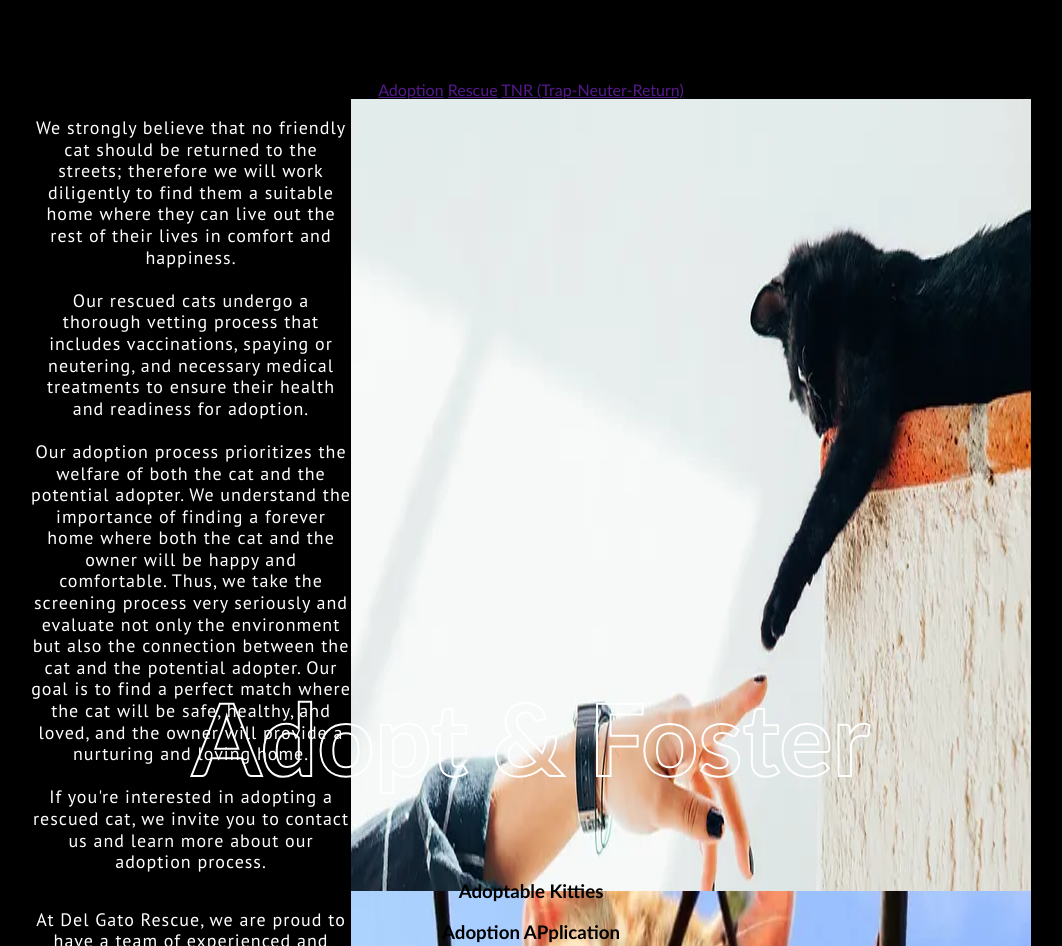
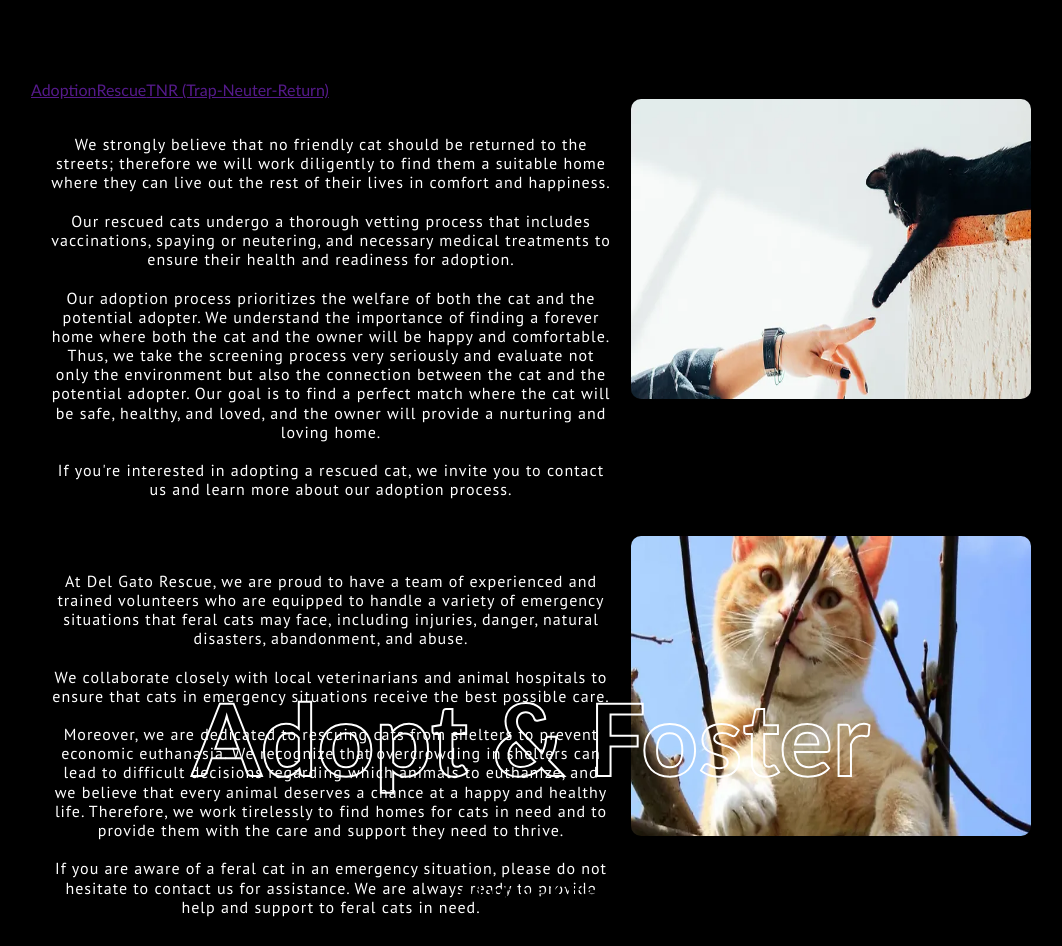
Before and after one commit to BrinkOfSecondBailout/Del-Gato-Rescue, a plain HTML site: page index.html in a window 1280 px wide. Shown: the part 1766-2712 px from the top of the page, without its empty margins (109-1171 px from the left). Drawn offline with Linux system fonts and the light colour scheme.

Commit message:
texts added

```diff
--- a/index.html
+++ b/index.html
@@ -61,10 +61,13 @@
     <section id="our-work">
         <div class="our-work-content">
             <h1>Our Work</h1>
+            <div class="our-work-links">
                 <a href="">Adoption</a>
                 <a href="">Rescue</a>
                 <a href="">TNR (Trap-Neuter-Return)</a>
+            </div>
             <div class="our-work-flex">
+                <div class="our-work-text">
                     <p>We strongly believe that no friendly cat should be returned to the streets; therefore we will work
                         diligently to find them a suitable home where they can live out the rest of their lives in comfort and happiness.<br><br> Our rescued cats undergo a thorough vetting process that includes vaccinations, spaying or neutering, and necessary
                         medical treatments to ensure their health and readiness for adoption. <br><br> Our adoption process prioritizes the welfare
@@ -75,14 +78,18 @@
                         home. <br><br>If you're interested in adopting a rescued cat, we invite you to contact us and learn more about our adoption
                         process.
                     </p>
-                <img src="assets/adoption-pic.webp" alt="Adoption Picture">
+                </div>
+                <img src="assets/adoption-pic.webp" alt="Adoption Picture" class="work-picture">
             </div>
             <div class="our-work-flex">
+                <div class="our-work-text">
                     <p>At Del Gato Rescue, we are proud to have a team of experienced and trained volunteers who are equipped to handle a variety of emergency situations that feral cats may face, including injuries, danger, natural disasters, abandonment, and abuse. <br><br>We collaborate closely with local veterinarians and animal hospitals to ensure that cats in emergency situations receive the best possible care. <br><br>Moreover, we are dedicated to rescuing cats from shelters to prevent economic euthanasia. We recognize that overcrowding in shelters can lead to difficult decisions regarding which animals to euthanize, and we believe that every animal deserves a chance at a happy and healthy life. Therefore, we work tirelessly to find homes for cats in need and to provide them with the care and support they need to thrive. <br><br>If you are aware of a feral cat in an emergency situation, please do not hesitate to contact us for assistance. We are always ready to provide help and support to feral cats in need.
                     </p>
-                <img src="assets/rescue-pic.webp" alt="Rescue Picture">
+                </div>
+                <img src="assets/rescue-pic.webp" alt="Rescue Picture" class="work-picture">
             </div>
             <div class="our-work-flex">
+                <div class="our-work-text">
                     <p>TNR (Trap-Neuter-Return) is a humane and effective approach to managing feral cat
                         populations. It involves trapping the cats, spaying or neutering them, vaccinating them, treating them for fleas,
                         and then returning them to their original habitat. This method not only prevents the cats from breeding and
@@ -93,7 +100,8 @@
                         Gato Rescue will get in touch with you as soon as possible to provide you with more information on how we can work
                         together to improve the lives of feral cats in your area.
                     </p>
-                <img src="assets/tnr-pic.webp" alt="TNR Picture">
+                </div>
+                <img src="assets/tnr-pic.webp" alt="TNR Picture" class="work-picture">
             </div>
         </div>
     </section>
--- a/style.css
+++ b/style.css
@@ -218,18 +218,32 @@ html {
     margin-bottom: 10vh;
 }
 
+.our-work-links {
+    display: flex;
+}
+
 .our-work-flex {
     display: flex;
 }
 
+.our-work-text {
+    padding: 20px;
+}
+
+
 .our-work-content p {
-    font-size: 18px;
+    font-size: 16px;
     color: white;
     letter-spacing: 1px;
     line-height: 1.2;
     font-family: 'Pt Sans';
 }
 
+.work-picture {
+    width: 400px;
+    height: 300px;
+    border-radius: 10px;
+}
 /* Adopt & Foster */
 
 .adopt-foster-content {
```
Lines whose indentation alone changed are shown as unchanged.
